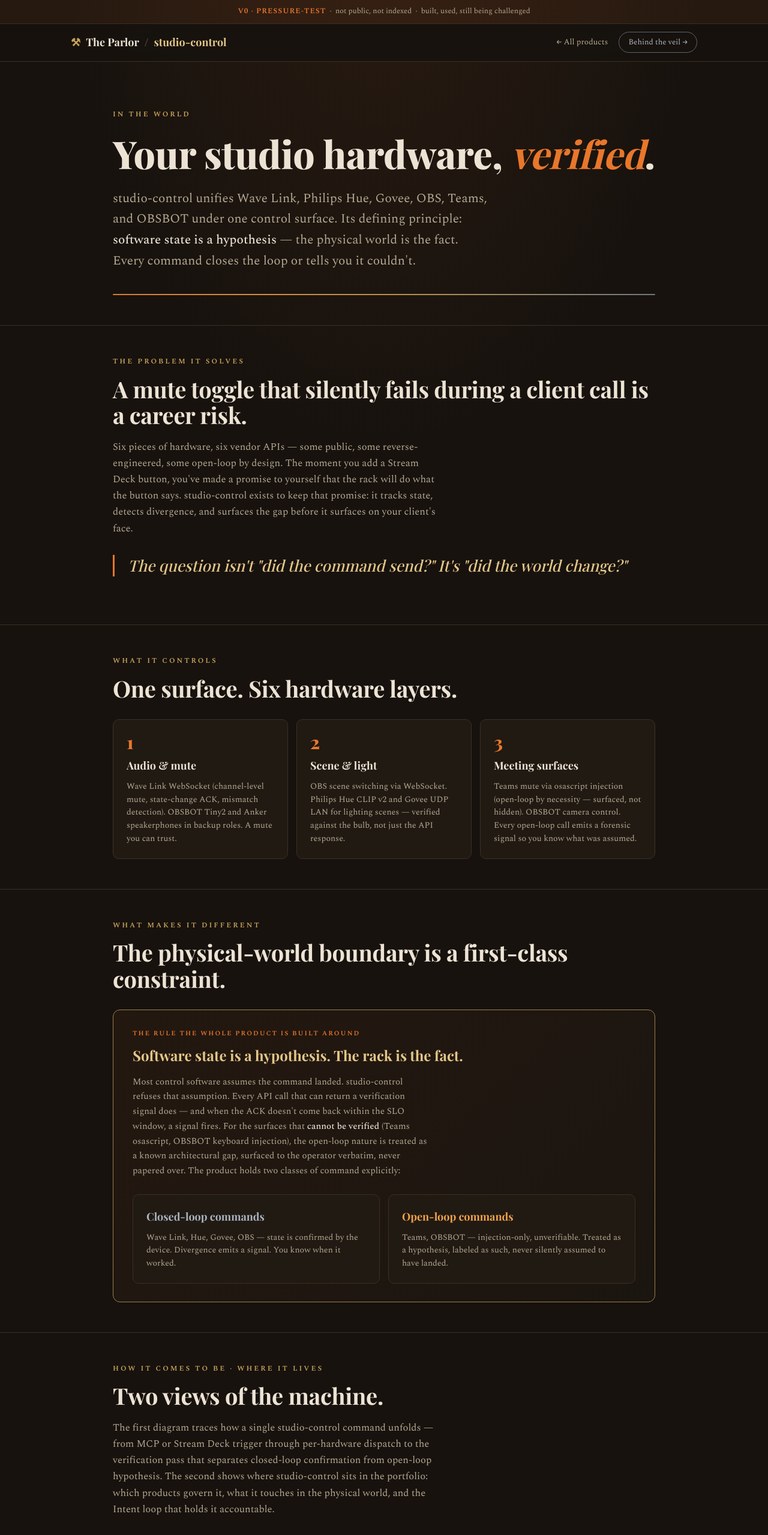
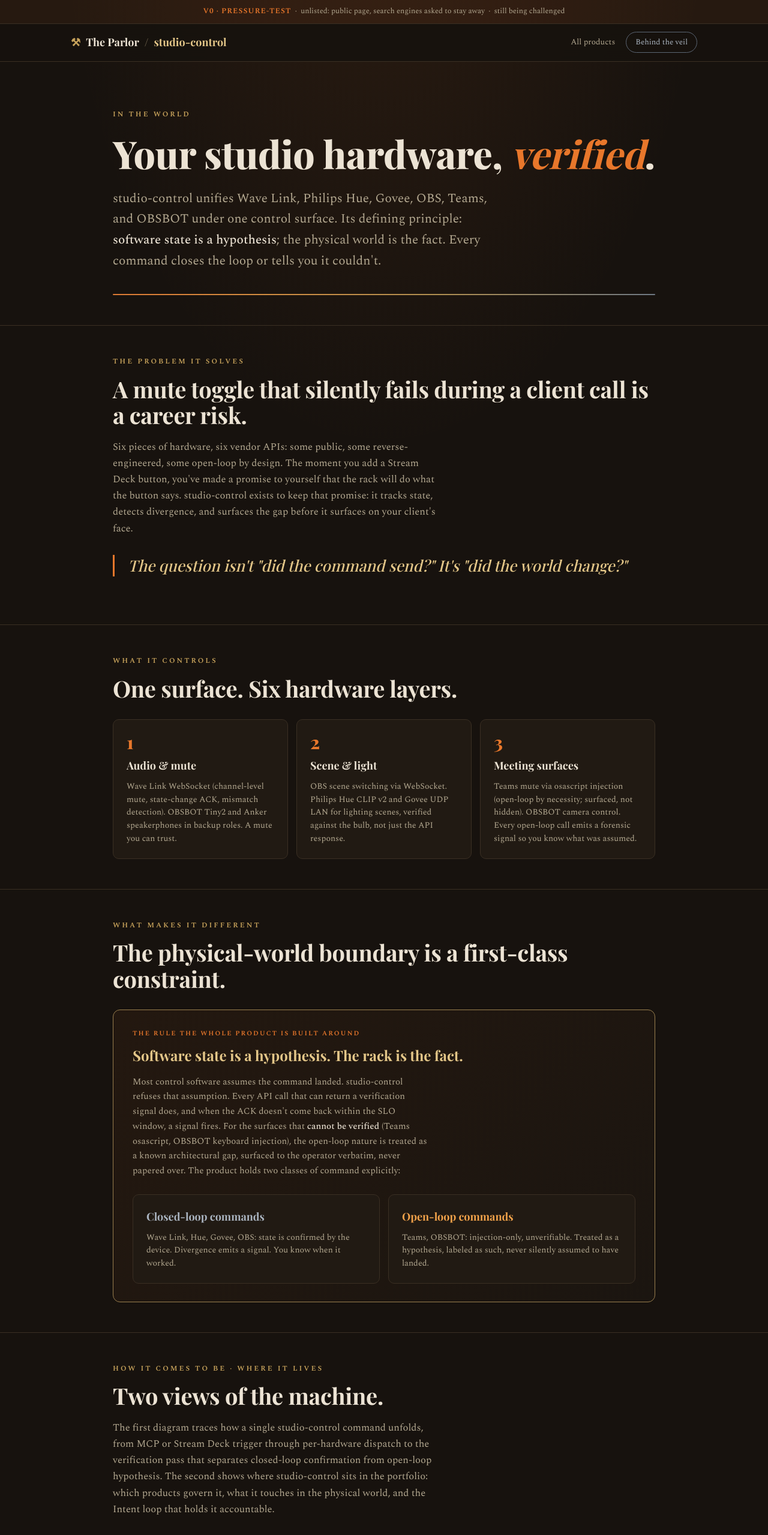
Before and after one commit to theparlor/studio-control-site, a plain HTML site: page index.html in a window 1280 px wide. Shown: the top 2559 px of the page at 60% size. Drawn offline with nearby package versions, Linux system fonts and the light colour scheme; a web font is replaced by a local one.

Commit message:
site: wording corrected to the measured account, working names shown by purpose, dash and arrow glyphs removed
Landed locally by session land from agent/claude/2026-11-23-site-wording-2026-11-23 (WS-DDR-143 amendment 2026-09-24).

Co-Authored-By: Claude Sonnet 5.5 <noreply@anthropic.com>

```diff
--- a/index.html
+++ b/index.html
@@ -4,8 +4,8 @@
 <meta charset="UTF-8">
 <meta name="viewport" content="width=device-width, initial-scale=1.0">
 <meta name="robots" content="noindex, nofollow">
-<title>studio-control — one control surface for your studio hardware</title>
-<meta name="description" content="Wave Link, Hue, Govee, OBS, Teams, OBSBOT — unified under one control surface. Software state is a hypothesis; the physical world is the fact.">
+<title>Studio control surface: one place to run your studio hardware</title>
+<meta name="description" content="Wave Link, Hue, Govee, OBS, Teams, OBSBOT, unified under one control surface. Software state is a hypothesis; the physical world is the fact.">
 <link rel="preconnect" href="https://fonts.googleapis.com">
 <link rel="preconnect" href="https://fonts.gstatic.com" crossorigin>
 <link href="https://fonts.googleapis.com/css2?family=Playfair+Display:ital,wght@0,500;0,700;0,800;0,900;1,500;1,700&family=Spectral:ital,wght@0,300;0,400;0,500;0,600;1,400&display=swap" rel="stylesheet">
@@ -76,7 +76,7 @@
   .ch.assert .t{color:var(--steel-light)} .ch.dissent .t{color:var(--ember)}
   .ch p{font-size:14px;color:var(--bone-dim);line-height:1.55;font-weight:300}
 
-  /* veil — warm cools to system plane */
+  /* veil: warm cools to system plane */
   .veil-section{border-top:1px solid var(--line);background:linear-gradient(180deg, var(--ground) 0%, #141821 100%)}
   .veil-section .kicker{color:var(--steel-light)}
   .veil-line{margin:24px 0;height:2px;background:linear-gradient(90deg,var(--molten) 0%, var(--brass) 30%, var(--steel) 70%, var(--steel-deep) 100%);border-radius:2px}
@@ -97,26 +97,26 @@
 </head>
 <body>
 
-<div class="ptbanner"><b>v0 · pressure-test</b> &nbsp;·&nbsp; not public, not indexed &nbsp;·&nbsp; built, used, still being challenged</div>
+<div class="ptbanner"><b>v0 · pressure-test</b> &nbsp;·&nbsp; unlisted: public page, search engines asked to stay away &nbsp;·&nbsp; still being challenged</div>
 
 <nav class="top"><div class="wrap">
   <span class="brand"><span class="mark">&#9874;</span> The Parlor <span class="sep">/</span> <span class="pname">studio-control</span></span>
   <span class="spacer"></span>
-  <a class="nl" href="https://theparlor.github.io/portfolio-site/">&larr; All products</a>
-  <a class="veil" href="#veil">Behind the veil &rarr;</a>
+  <a class="nl" href="https://theparlor.github.io/portfolio-site/">All products</a>
+  <a class="veil" href="#veil">Behind the veil</a>
 </div></nav>
 
 <header class="hero"><div class="wrap">
   <div class="eyebrow">In the world</div>
   <h1 class="title">Your studio hardware, <em>verified</em>.</h1>
-  <p class="lede">studio-control unifies Wave Link, Philips Hue, Govee, OBS, Teams, and OBSBOT under one control surface. Its defining principle: <strong>software state is a hypothesis</strong> &mdash; the physical world is the fact. Every command closes the loop or tells you it couldn't.</p>
+  <p class="lede">studio-control unifies Wave Link, Philips Hue, Govee, OBS, Teams, and OBSBOT under one control surface. Its defining principle: <strong>software state is a hypothesis</strong>; the physical world is the fact. Every command closes the loop or tells you it couldn't.</p>
   <div class="forge-rule"></div>
 </div></header>
 
 <section><div class="wrap">
   <div class="kicker">The problem it solves</div>
   <h2>A mute toggle that silently fails during a client call is a career risk.</h2>
-  <p class="body">Six pieces of hardware, six vendor APIs &mdash; some public, some reverse-engineered, some open-loop by design. The moment you add a Stream Deck button, you've made a promise to yourself that the rack will do what the button says. studio-control exists to keep that promise: it tracks state, detects divergence, and surfaces the gap before it surfaces on your client's face.</p>
+  <p class="body">Six pieces of hardware, six vendor APIs: some public, some reverse-engineered, some open-loop by design. The moment you add a Stream Deck button, you've made a promise to yourself that the rack will do what the button says. studio-control exists to keep that promise: it tracks state, detects divergence, and surfaces the gap before it surfaces on your client's face.</p>
   <div class="pull">The question isn't "did the command send?" It's "did the world change?"</div>
 </div></section>
 
@@ -125,8 +125,8 @@
   <h2>One surface. Six hardware layers.</h2>
   <div class="steps">
     <div class="step"><div class="n">1</div><h3>Audio &amp; mute</h3><p>Wave Link WebSocket (channel-level mute, state-change ACK, mismatch detection). OBSBOT Tiny2 and Anker speakerphones in backup roles. A mute you can trust.</p></div>
-    <div class="step"><div class="n">2</div><h3>Scene &amp; light</h3><p>OBS scene switching via WebSocket. Philips Hue CLIP v2 and Govee UDP LAN for lighting scenes — verified against the bulb, not just the API response.</p></div>
-    <div class="step"><div class="n">3</div><h3>Meeting surfaces</h3><p>Teams mute via osascript injection (open-loop by necessity — surfaced, not hidden). OBSBOT camera control. Every open-loop call emits a forensic signal so you know what was assumed.</p></div>
+    <div class="step"><div class="n">2</div><h3>Scene &amp; light</h3><p>OBS scene switching via WebSocket. Philips Hue CLIP v2 and Govee UDP LAN for lighting scenes, verified against the bulb, not just the API response.</p></div>
+    <div class="step"><div class="n">3</div><h3>Meeting surfaces</h3><p>Teams mute via osascript injection (open-loop by necessity; surfaced, not hidden). OBSBOT camera control. Every open-loop call emits a forensic signal so you know what was assumed.</p></div>
   </div>
 </div></section>
 
@@ -136,10 +136,10 @@
   <div class="law">
     <div class="role">The rule the whole product is built around</div>
     <h3>Software state is a hypothesis. The rack is the fact.</h3>
-    <p>Most control software assumes the command landed. studio-control refuses that assumption. Every API call that can return a verification signal does &mdash; and when the ACK doesn't come back within the SLO window, a signal fires. For the surfaces that <strong>cannot be verified</strong> (Teams osascript, OBSBOT keyboard injection), the open-loop nature is treated as a known architectural gap, surfaced to the operator verbatim, never papered over. The product holds two classes of command explicitly:</p>
+    <p>Most control software assumes the command landed. studio-control refuses that assumption. Every API call that can return a verification signal does, and when the ACK doesn't come back within the SLO window, a signal fires. For the surfaces that <strong>cannot be verified</strong> (Teams osascript, OBSBOT keyboard injection), the open-loop nature is treated as a known architectural gap, surfaced to the operator verbatim, never papered over. The product holds two classes of command explicitly:</p>
     <div class="two-ch">
-      <div class="ch assert"><div class="t">Closed-loop commands</div><p>Wave Link, Hue, Govee, OBS &mdash; state is confirmed by the device. Divergence emits a signal. You know when it worked.</p></div>
-      <div class="ch dissent"><div class="t">Open-loop commands</div><p>Teams, OBSBOT &mdash; injection-only, unverifiable. Treated as a hypothesis, labeled as such, never silently assumed to have landed.</p></div>
+      <div class="ch assert"><div class="t">Closed-loop commands</div><p>Wave Link, Hue, Govee, OBS: state is confirmed by the device. Divergence emits a signal. You know when it worked.</p></div>
+      <div class="ch dissent"><div class="t">Open-loop commands</div><p>Teams, OBSBOT: injection-only, unverifiable. Treated as a hypothesis, labeled as such, never silently assumed to have landed.</p></div>
     </div>
   </div>
 </div></section>
@@ -154,11 +154,11 @@
 <div class="wrap">
   <div class="kicker">How it comes to be &middot; where it lives</div>
   <h2>Two views of the machine.</h2>
-  <p class="body">The first diagram traces how a single studio-control command unfolds &mdash; from MCP or Stream Deck trigger through per-hardware dispatch to the verification pass that separates closed-loop confirmation from open-loop hypothesis. The second shows where studio-control sits in the portfolio: which products govern it, what it touches in the physical world, and the Intent loop that holds it accountable.</p>
+  <p class="body">The first diagram traces how a single studio-control command unfolds, from MCP or Stream Deck trigger through per-hardware dispatch to the verification pass that separates closed-loop confirmation from open-loop hypothesis. The second shows where studio-control sits in the portfolio: which products govern it, what it touches in the physical world, and the Intent loop that holds it accountable.</p>
 
   <div class="diag-pair">
 
-    <!-- DIAGRAM 1: FLOW — How it comes to be -->
+    <!-- DIAGRAM 1: FLOW: How it comes to be -->
     <div class="diag-block">
       <div class="diag-label">How it comes to be</div>
       <svg viewBox="0 0 480 310" width="100%" height="auto" style="max-width:480px;display:block" xmlns="http://www.w3.org/2000/svg" aria-label="Flow diagram: how a studio-control command runs">
@@ -191,7 +191,7 @@
         <text x="46" y="130" text-anchor="middle" font-family="Spectral,Georgia,serif" font-size="9" fill="#ECE3D4">MCP /</text>
         <text x="46" y="142" text-anchor="middle" font-family="Spectral,Georgia,serif" font-size="9" fill="#ECE3D4">Stream Deck</text>
 
-        <!-- Arrow 1→2 -->
+        <!-- Arrow 1 to 2 -->
         <line x1="84" y1="136" x2="102" y2="136" stroke="#C9A45C" stroke-width="1.4" marker-end="url(#sc-arr)"/>
 
         <!-- Node 2: Command dispatch -->
@@ -199,7 +199,7 @@
         <text x="142" y="130" text-anchor="middle" font-family="Spectral,Georgia,serif" font-size="9" fill="#ECE3D4">dispatch</text>
         <text x="142" y="142" text-anchor="middle" font-family="Spectral,Georgia,serif" font-size="9" fill="#ECE3D4">per-hardware</text>
 
-        <!-- Arrow 2→3 -->
+        <!-- Arrow 2 to 3 -->
         <line x1="180" y1="136" x2="198" y2="136" stroke="#C9A45C" stroke-width="1.4" marker-end="url(#sc-arr)"/>
 
         <!-- Node 3: Hardware targets (stacked) -->
@@ -218,7 +218,7 @@
         <!-- parallel label -->
         <text x="238" y="74" text-anchor="middle" font-family="Spectral,Georgia,serif" font-size="8" fill="#9A7F4E" font-style="italic">parallel dispatch</text>
 
-        <!-- Arrows hardware→verify -->
+        <!-- Arrows hardware to verify -->
         <line x1="276" y1="93" x2="308" y2="120" stroke="#E8772B" stroke-width="1" stroke-opacity="0.7" marker-end="url(#sc-arr)"/>
         <line x1="276" y1="123" x2="308" y2="132" stroke="#E8772B" stroke-width="1" stroke-opacity="0.9" marker-end="url(#sc-arr)"/>
         <line x1="276" y1="153" x2="308" y2="144" stroke="#E8772B" stroke-width="1" stroke-opacity="0.7" marker-end="url(#sc-arr)"/>
@@ -231,7 +231,7 @@
         <text x="351" y="141" text-anchor="middle" font-family="Spectral,Georgia,serif" font-size="8.5" fill="#B3A890">against reality</text>
         <text x="351" y="151" text-anchor="middle" font-family="Spectral,Georgia,serif" font-size="7.5" fill="#85795F">SLO &lt; 1000ms</text>
 
-        <!-- Arrow 4→split -->
+        <!-- Arrow 4 to split -->
         <line x1="392" y1="136" x2="406" y2="136" stroke="#C9A45C" stroke-width="1.4"/>
 
         <!-- Split fork -->
@@ -258,11 +258,11 @@
         <text x="449" y="207" text-anchor="middle" font-family="Spectral,Georgia,serif" font-size="7" fill="#C9A45C">hypothesis</text>
 
         <!-- Bottom label -->
-        <text x="240" y="296" text-anchor="middle" font-family="Spectral,Georgia,serif" font-size="8" fill="#85795F">Trigger &rarr; Dispatch &rarr; Hardware &rarr; Verify &rarr; Confirmed or Surfaced</text>
+        <text x="240" y="296" text-anchor="middle" font-family="Spectral,Georgia,serif" font-size="8" fill="#85795F">Trigger to Dispatch to Hardware to Verify to Confirmed or Surfaced</text>
       </svg>
     </div>
 
-    <!-- DIAGRAM 2: ARCHITECTURE — Where it lives -->
+    <!-- DIAGRAM 2: ARCHITECTURE: Where it lives -->
     <div class="diag-block">
       <div class="diag-label">Where it lives</div>
       <svg viewBox="0 0 480 310" width="100%" height="auto" style="max-width:480px;display:block" xmlns="http://www.w3.org/2000/svg" aria-label="Architecture diagram: studio-control position in the portfolio">
@@ -286,23 +286,23 @@
           </marker>
         </defs>
 
-        <!-- Intent loop veil — faint background rectangle -->
+        <!-- Intent loop veil: faint background rectangle -->
         <rect x="10" y="14" width="460" height="254" rx="12" fill="none" stroke="#3a2f23" stroke-width="1.5" stroke-dasharray="5,4"/>
-        <text x="26" y="28" font-family="Spectral,Georgia,serif" font-size="8.5" fill="#3a2f23" font-style="italic">Intent loop &mdash; Notice &middot; Spec &middot; Execute &middot; Observe</text>
+        <text x="26" y="28" font-family="Spectral,Georgia,serif" font-size="8.5" fill="#3a2f23" font-style="italic">Intent loop: Notice &middot; Spec &middot; Execute &middot; Observe</text>
 
-        <!-- Intent box — top left (governance) -->
+        <!-- Intent box: top left (governance) -->
         <rect x="24" y="42" width="90" height="46" rx="8" fill="#211a13" stroke="#9A7F4E" stroke-width="1"/>
         <text x="69" y="62" text-anchor="middle" font-family="'Playfair Display',Georgia,serif" font-size="11" font-weight="700" fill="#C9A45C">Intent</text>
         <text x="69" y="76" text-anchor="middle" font-family="Spectral,Georgia,serif" font-size="8" fill="#85795F">signals · specs</text>
         <text x="69" y="87" text-anchor="middle" font-family="Spectral,Georgia,serif" font-size="8" fill="#85795F">decisions</text>
 
-        <!-- Witness box — left mid (observability) -->
+        <!-- Witness box: left mid (observability) -->
         <rect x="24" y="104" width="90" height="46" rx="8" fill="#211a13" stroke="#9A7F4E" stroke-width="1"/>
         <text x="69" y="124" text-anchor="middle" font-family="'Playfair Display',Georgia,serif" font-size="11" font-weight="700" fill="#C9A45C">Witness</text>
         <text x="69" y="138" text-anchor="middle" font-family="Spectral,Georgia,serif" font-size="8" fill="#85795F">OTLP events</text>
         <text x="69" y="149" text-anchor="middle" font-family="Spectral,Georgia,serif" font-size="8" fill="#85795F">JSONL fallback</text>
 
-        <!-- studio-control box — centre -->
+        <!-- studio-control box: centre -->
         <rect x="162" y="72" width="148" height="152" rx="10" fill="url(#ag-sc)" stroke="#E8772B" stroke-width="1.8"/>
         <text x="236" y="100" text-anchor="middle" font-family="'Playfair Display',Georgia,serif" font-size="13" font-weight="800" fill="#ECE3D4">studio-control</text>
         <line x1="180" y1="109" x2="292" y2="109" stroke="#3a2f23" stroke-width="0.8"/>
@@ -318,7 +318,7 @@
         <rect x="177" y="208" width="118" height="13" rx="4" fill="rgba(201,164,92,0.08)" stroke="#3a2f23" stroke-width="0.8"/>
         <text x="236" y="218" text-anchor="middle" font-family="Spectral,Georgia,serif" font-size="7" fill="#85795F" font-style="italic">only portfolio product crossing hardware line</text>
 
-        <!-- Physical world box — right -->
+        <!-- Physical world box: right -->
         <rect x="358" y="60" width="98" height="166" rx="10" fill="url(#ag-hw)" stroke="#C9A45C" stroke-width="1.3"/>
         <text x="407" y="82" text-anchor="middle" font-family="'Playfair Display',Georgia,serif" font-size="11" font-weight="700" fill="#C9A45C">Hardware</text>
         <line x1="372" y1="90" x2="444" y2="90" stroke="#3a2f23" stroke-width="0.8"/>
@@ -330,19 +330,19 @@
         <!-- open-loop footnote -->
         <text x="407" y="212" text-anchor="middle" font-family="Spectral,Georgia,serif" font-size="7" fill="#85795F" font-style="italic">* open-loop</text>
 
-        <!-- Intent → studio-control arrow (governs) -->
+        <!-- Intent to studio-control arrow (governs) -->
         <line x1="114" y1="65" x2="160" y2="110" stroke="#9A7F4E" stroke-width="1" stroke-dasharray="4,3" marker-end="url(#aarr-sc)"/>
         <text x="132" y="82" text-anchor="middle" font-family="Spectral,Georgia,serif" font-size="7" fill="#9A7F4E" font-style="italic">governs</text>
 
-        <!-- Witness → studio-control arrow (observes) -->
+        <!-- Witness to studio-control arrow (observes) -->
         <line x1="114" y1="127" x2="160" y2="140" stroke="#9A7F4E" stroke-width="1" stroke-dasharray="4,3" marker-end="url(#aarr-sc)"/>
         <text x="132" y="138" text-anchor="middle" font-family="Spectral,Georgia,serif" font-size="7" fill="#9A7F4E" font-style="italic">observes</text>
 
-        <!-- studio-control → Hardware arrow (commands) -->
+        <!-- studio-control to Hardware arrow (commands) -->
         <line x1="310" y1="148" x2="356" y2="148" stroke="#E8772B" stroke-width="1.6" marker-end="url(#aarr-sc-out)"/>
         <text x="333" y="142" text-anchor="middle" font-family="Spectral,Georgia,serif" font-size="7.5" fill="#9A7F4E" font-style="italic">commands</text>
 
-        <!-- Hardware → studio-control feedback arrow (ACK) -->
+        <!-- Hardware to studio-control feedback arrow (ACK) -->
         <path d="M356,162 Q336,178 310,165" fill="none" stroke="#7E8A98" stroke-width="1" stroke-dasharray="3,3" marker-end="url(#aarr-sc)"/>
         <text x="330" y="180" text-anchor="middle" font-family="Spectral,Georgia,serif" font-size="7" fill="#7E8A98" font-style="italic">ACK / gap</text>
 
@@ -350,7 +350,7 @@
         <path d="M460,40 Q470,149 460,258" fill="none" stroke="#3a2f23" stroke-width="1" stroke-dasharray="4,5" marker-end="url(#aarr-sc)"/>
 
         <!-- Bottom label -->
-        <text x="237" y="296" text-anchor="middle" font-family="Spectral,Georgia,serif" font-size="8" fill="#85795F">Intent (governs) &middot; Witness (observes) &middot; studio-control &rarr; Hardware (ACK or gap)</text>
+        <text x="237" y="296" text-anchor="middle" font-family="Spectral,Georgia,serif" font-size="8" fill="#85795F">Intent (governs) &middot; Witness (observes) &middot; studio-control to Hardware (ACK or gap)</text>
       </svg>
     </div>
 
@@ -360,27 +360,27 @@
 <section id="veil" class="veil-section"><div class="wrap">
   <div class="kicker">Behind the veil</div>
   <h2>How studio-control was forged.</h2>
-  <p class="body">studio-control wasn't assembled from tutorials. It was built under the same governance machinery that governs every product in this portfolio &mdash; with defensive contracts for every vendor, a ratified SLO for the mute-mismatch case, and an operating model that treats a Stream Deck button press as an observable event, not a fire-and-forget. Slip behind the veil to see what produced it and the stack it sits in.</p>
+  <p class="body">studio-control wasn't assembled from tutorials. It was built under the same governance machinery that governs every product in this portfolio, with defensive contracts for every vendor, a ratified SLO for the mute-mismatch case, and an operating model that treats a Stream Deck button press as an observable event, not a fire-and-forget. Slip behind the veil to see what produced it and the stack it sits in.</p>
   <div class="veil-line"></div>
   <div class="veil-grid">
     <div class="veil-card">
       <div class="role">The operating model</div>
       <h3>Intent</h3>
-      <p>studio-control carries its own <code>.intent/</code> governance &mdash; signals, specs, decisions, defensive contracts, all traced in git. The physical-world boundary vocabulary is a ratified spec; the mute-mismatch SLO is enforced by the instrumentation. This is the only portfolio product that crosses the hardware line.</p>
-      <a class="enter" href="https://theparlor.github.io/intent-site/">See the operating model &rarr;</a>
+      <p>studio-control carries its own <code>.intent/</code> governance: signals, specs, decisions, defensive contracts: all traced in git. The physical-world boundary vocabulary is a ratified spec; the mute-mismatch SLO is enforced by the instrumentation. This is the only portfolio product that crosses the hardware line.</p>
+      <a class="enter" href="https://theparlor.github.io/intent-site/">See the operating model</a>
     </div>
     <div class="veil-card">
       <div class="role">The overhead view</div>
       <h3>Parallax</h3>
-      <p>studio-control occupies the <em>physical-world boundary</em> position in the portfolio &mdash; the only implement that speaks to hardware. It sits at the edge of the coherence stack where software hypotheses meet the facts of the rack. See where it lands among the other implements.</p>
-      <a class="enter" href="https://theparlor.github.io/parallax-site/">See the overhead view &rarr;</a>
+      <p>studio-control occupies the <em>physical-world boundary</em> position in the portfolio, the only implement that speaks to hardware. It sits at the edge of the coherence stack where software hypotheses meet the facts of the rack. See where it lands among the other implements.</p>
+      <a class="enter" href="https://theparlor.github.io/parallax-site/">See the overhead view</a>
     </div>
   </div>
 </div></section>
 
 <footer><div class="wrap">
-  <div><span class="mark" style="color:var(--brass)">&#9874;</span> The Parlor / studio-control &mdash; <strong style="color:var(--steel-light)">v0, forged in the open</strong>. <a href="https://theparlor.github.io/portfolio-site/" style="color:var(--steel-light)">&larr; All products</a></div>
-  <div class="prov">Rendered in the Foundry type system (product plane). Source &amp; governance: <code style="color:var(--steel-deep)">Core/products/studio-control/</code> (behind the veil). noindex &middot; not public &middot; built to be challenged.</div>
+  <div><span class="mark" style="color:var(--brass)">&#9874;</span> The Parlor / studio-control: <strong style="color:var(--steel-light)">v0, forged in the open</strong>. <a href="https://theparlor.github.io/portfolio-site/" style="color:var(--steel-light)">All products</a></div>
+  <div class="prov">Rendered in the Foundry type system (product plane). Source &amp; governance: <code style="color:var(--steel-deep)">Core/products/studio-control/</code> (behind the veil). Working name: studio-control &middot; unlisted, not private &middot; built to be challenged.</div>
 </div></footer>
 
 </body>
```
Also changed, not shown: .agents/tasks/2026-11-23-claude-site-wording-2026-11-23.json (added), 1 other file.
